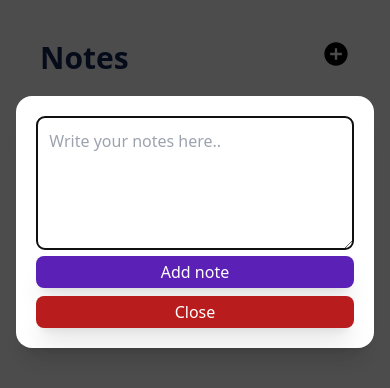
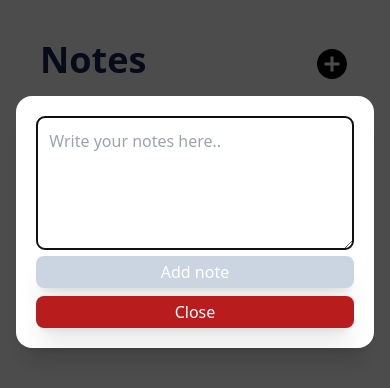
Before and after one commit to Omaribz/Notes-App, a React (Vite) app: page / in a window 390 px wide. Both pictures are taken after a click on the icon 336 px from the left and 54 px from the top of the page. Shown: the top 388 px of the page. Built offline with nearby package versions, Linux system fonts and the light colour scheme.

Commit message:
Add validations

```diff
--- a/src/components/NotesCard.jsx
+++ b/src/components/NotesCard.jsx
@@ -12,6 +12,7 @@ const NotesCard = () => {
 
   const closeNotesModal = () => {
     setModalOpen(false);
+    setNewNote('');
   };
 
   const [newNote, setNewNote] = useState("");
@@ -45,8 +46,8 @@ const NotesCard = () => {
   return (
     <div className="flex-col">
       <div className=" flex justify-between mt-10 mx-10 lg:mx-20">
-        <h1 className="text-3xl text-blue-950 font-bold">Notes</h1>
-        <MdAddCircle className="size-7 cursor-pointer" onClick={openNotesModal} />
+        <h1 className=" text-4xl lg:text-3xl text-blue-950 font-bold">Notes</h1>
+        <MdAddCircle className=" size-9 lg:size-7 cursor-pointer mt-1.5" onClick={openNotesModal} />
       </div>
     {isModalOpen && (
       <Dialog
@@ -67,8 +68,8 @@ const NotesCard = () => {
                 onChange={handleNoteChange}
                 value={newNote}
               />
-              {newNote && newNote.length <= 4 && <p className="text-red-500 mb-2">Notes should be atleast 4 characters</p>}
-              {newNote && newNote.length > 120 && <p className="text-red-500 mb-2">Notes should be utmost 120 characters</p>}
+              {newNote && newNote.trim().length <= 4 && <p className="text-red-500 mb-2">Notes should be atleast 4 characters</p>}
+              {newNote && newNote.trim().length > 120 && <p className="text-red-500 mb-2">Notes should be utmost 120 characters</p>}
               <button
                 type="submit"
                 className="w-full rounded-lg shadow-xl py-1 text-white bg-violet-800 hover:bg-violet-600 disabled:bg-slate-300"
@@ -77,7 +78,7 @@ const NotesCard = () => {
                   closeNotesModal()
                 }
                 }
-                disabled={newNote && newNote.length > 120}
+                disabled={newNote && newNote.trim().length > 120 || newNote.trim().length < 4}
               >
                 Add note
               </button>
```
